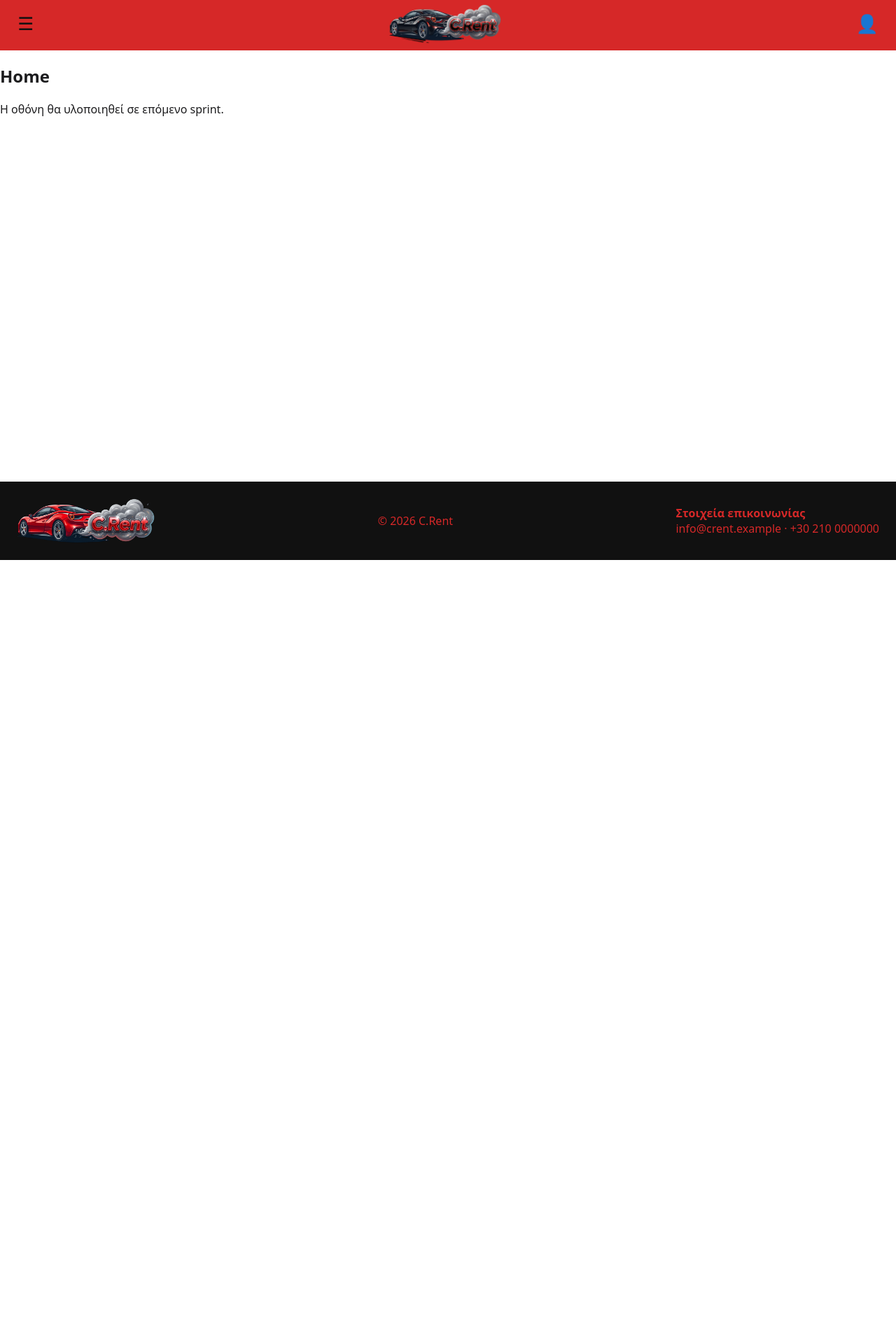
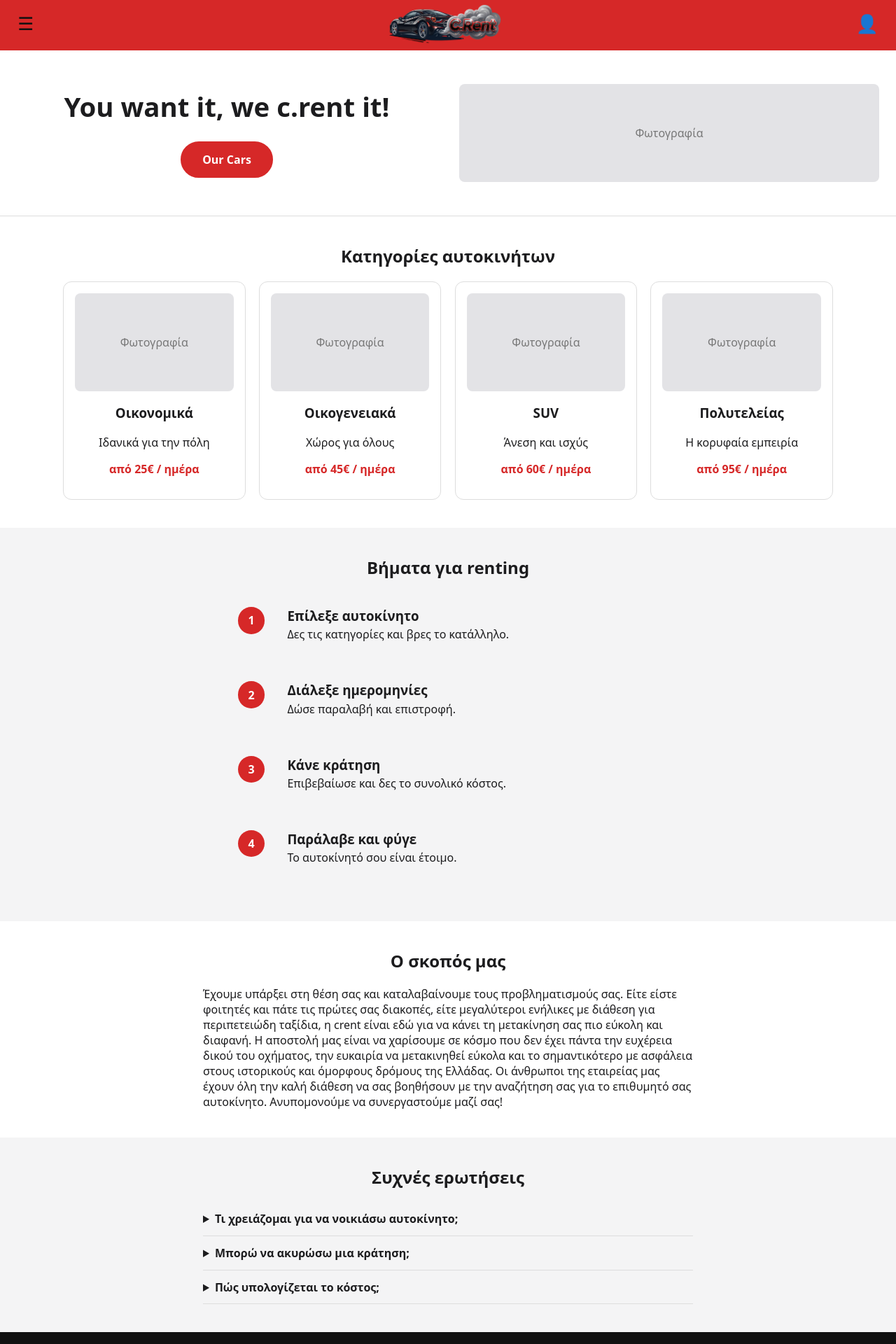
Before and after one commit to vaggkarap/car_rental, a React (Vite) app in the folder frontend/: page / in a window 1280 px wide. Shown: the top 1920 px of the page at 70% size. Before the commit the page ends 800 px from the top, so only its background shows below. Built offline with nearby package versions, Linux system fonts and the light colour scheme.

Commit message:
SCRUM-29 US-22 Home page: hero, categories, steps, purpose, FAQ
AI-assisted (Claude). Front-end only with mock data; backend/API and tests pending.

```diff
--- a/frontend/src/App.jsx
+++ b/frontend/src/App.jsx
@@ -1,5 +1,6 @@
 import { Routes, Route } from 'react-router-dom'
 import Layout from './components/Layout'
+import HomePage from './pages/HomePage'
 import PlaceholderPage from './pages/PlaceholderPage'
 import ProtectedRoute from './components/ProtectedRoute'
 import LoginPage from './pages/LoginPage'
@@ -9,7 +10,7 @@ export default function App() {
   return (
     <Routes>
       <Route element={<Layout />}>
-        <Route path="/" element={<PlaceholderPage title="Home" />} />
+        <Route path="/" element={<HomePage />} />
         <Route path="/cars" element={<PlaceholderPage title="Our Cars" />} />
         <Route path="/cars/:id" element={<PlaceholderPage title="Car details" />} />
         <Route path="/compare" element={<PlaceholderPage title="Compare cars" />} />
--- a/frontend/src/index.css
+++ b/frontend/src/index.css
@@ -50,6 +50,59 @@ main { flex: 1; }
 }
 .dropdown a:hover, .dropdown button:hover { background: var(--bg-alt); }
 
+/* Hero */
+.hero {
+  display: flex; flex-wrap: wrap; align-items: center; justify-content: space-between;
+  gap: 2rem; padding: 3rem 1.5rem; border-bottom: 1px solid var(--border);
+}
+.hero__text { flex: 1 1 320px; text-align: center; }
+.hero h1 { font-size: 2.4rem; margin: 0 0 1.5rem; }
+.hero__images { flex: 1 1 320px; }
+.btn {
+  display: inline-block; padding: 0.8rem 1.8rem; border-radius: 999px;
+  border: 2px solid var(--brand); background: var(--brand); color: #fff; font-weight: 700;
+}
+.btn:hover { background: var(--brand-dark); }
+
+/* Sections */
+.section { padding: 2.5rem 1.5rem; text-align: center; }
+.section--alt { background: var(--bg-alt); }
+.section h2 { margin-top: 0; }
+.narrow { max-width: 700px; margin: 0 auto; text-align: left; }
+
+.cards {
+  display: grid; gap: 1.2rem; max-width: 1100px; margin: 0 auto;
+  grid-template-columns: repeat(auto-fit, minmax(220px, 1fr));
+}
+.card { background: #fff; border: 1px solid var(--border); border-radius: 12px; padding: 1rem; }
+.price { font-weight: 700; color: var(--brand); }
+
+.placeholder-img {
+  display: grid; place-items: center; height: 140px; border-radius: 8px;
+  background: #e3e3e6; color: #777;
+}
+
+.steps {
+  display: flex; flex-direction: column; gap: 3.5rem; max-width: 600px; margin: 2.5rem auto; padding: 0; list-style: none;
+}
+.steps__num {
+  display: inline-grid; place-items: center; width: 2.4rem; height: 2.4rem;
+  border-radius: 50%; background: var(--brand); color: #fff; font-weight: 700;
+}
+
+.steps li {
+  display: grid;
+  grid-template-columns: 2.4rem 1fr;
+  column-gap: 2rem;
+  text-align: left;
+}
+.steps__num { grid-row: 1 / span 2; }
+.steps li h3 { margin: 0; }
+.steps li p { margin: 0.2rem 0 0; }
+
+.faq { border-bottom: 1px solid var(--border); padding: 0.8rem 0; }
+.faq summary { cursor: pointer; font-weight: 600; }
+
 /* Footer */
 .footer {
   display: flex; flex-wrap: wrap; align-items: center; justify-content: space-between;
--- /dev/null
+++ b/frontend/src/pages/HomePage.jsx
@@ -0,0 +1,95 @@
+import { Link } from 'react-router-dom'
+
+// ΠΡΟΣΩΡΙΝΑ δεδομένα. Αργότερα οι κατηγορίες θα έρχονται από το API (GET /api/categories).
+const categories = [
+  { id: 1, name: 'Οικονομικά', description: 'Ιδανικά για την πόλη', price: 25 },
+  { id: 2, name: 'Οικογενειακά', description: 'Χώρος για όλους', price: 45 },
+  { id: 3, name: 'SUV', description: 'Άνεση και ισχύς', price: 60 },
+  { id: 4, name: 'Πολυτελείας', description: 'Η κορυφαία εμπειρία', price: 95 },
+]
+
+const steps = [
+  { title: 'Επίλεξε αυτοκίνητο', text: 'Δες τις κατηγορίες και βρες το κατάλληλο.' },
+  { title: 'Διάλεξε ημερομηνίες', text: 'Δώσε παραλαβή και επιστροφή.' },
+  { title: 'Κάνε κράτηση', text: 'Επιβεβαίωσε και δες το συνολικό κόστος.' },
+  { title: 'Παράλαβε και φύγε', text: 'Το αυτοκίνητό σου είναι έτοιμο.' },
+]
+
+const faqs = [
+  { q: 'Τι χρειάζομαι για να νοικιάσω αυτοκίνητο;', a: 'Λογαριασμό στην εφαρμογή και έγκυρο δίπλωμα οδήγησης.' },
+  { q: 'Μπορώ να ακυρώσω μια κράτηση;', a: 'Ναι, πριν την ημερομηνία παραλαβής, από τις Τρέχουσες κρατήσεις.' },
+  { q: 'Πώς υπολογίζεται το κόστος;', a: 'Ημέρες ενοικίασης × ημερήσια τιμή της κατηγορίας.' },
+]
+
+export default function HomePage() {
+  return (
+    <>
+      {/* Hero: τίτλος + κουμπί Our Cars + ενδεικτικές φωτογραφίες */}
+      <section className="hero">
+        <div className="hero__text">
+          <h1>You want it, we c.rent it!</h1>
+          <Link to="/cars" className="btn">Our Cars</Link>
+        </div>
+        <div className="hero__images" aria-hidden="true">
+          <div className="placeholder-img">Φωτογραφία</div>
+        </div>
+      </section>
+
+      {/* Κάρτες με κατηγορίες αυτοκινήτων */}
+      <section className="section">
+        <h2>Κατηγορίες αυτοκινήτων</h2>
+        <div className="cards">
+          {categories.map(c => (
+            <article key={c.id} className="card">
+              <div className="placeholder-img">Φωτογραφία</div>
+              <h3>{c.name}</h3>
+              <p>{c.description}</p>
+              <p className="price">από {c.price}€ / ημέρα</p>
+            </article>
+          ))}
+        </div>
+      </section>
+
+      {/* Βήματα για renting */}
+      <section className="section section--alt">
+        <h2>Βήματα για renting</h2>
+        <ol className="steps">
+          {steps.map((s, i) => (
+            <li key={s.title}>
+              <span className="steps__num">{i + 1}</span>
+              <h3>{s.title}</h3>
+              <p>{s.text}</p>
+            </li>
+          ))}
+        </ol>
+      </section>
+
+      {/* Ο σκοπός μας */}
+      <section className="section">
+        <h2>Ο σκοπός μας</h2>
+        <p className="narrow">
+           Έχουμε υπάρξει στη θέση σας και καταλαβαίνουμε τους προβληματισμούς σας. Είτε είστε φοιτητές και
+           πάτε τις πρώτες σας διακοπές, είτε  μεγαλύτεροι ενήλικες με διάθεση για περιπετειώδη ταξίδια,
+           η crent είναι εδώ για να κάνει τη μετακίνηση σας πιο εύκολη και διαφανή. Η αποστολή μας είναι
+           να χαρίσουμε σε κόσμο που δεν έχει πάντα την ευχέρεια δικού του οχήματος, την ευκαιρία
+            να μετακινηθεί εύκολα και το σημαντικότερο με ασφάλεια στους ιστορικούς και όμορφους δρόμους της Ελλάδας.
+            Οι άνθρωποι της εταιρείας μας έχουν όλη την καλή διάθεση να σας βοηθήσουν με την αναζήτηση σας
+            για το επιθυμητό σας αυτοκίνητο. Ανυπομονούμε να συνεργαστούμε μαζί σας!
+        </p>
+      </section>
+
+      {/* Συχνές ερωτήσεις */}
+      <section className="section section--alt">
+        <h2>Συχνές ερωτήσεις</h2>
+        <div className="narrow">
+          {faqs.map(f => (
+            <details key={f.q} className="faq">
+              <summary>{f.q}</summary>
+              <p>{f.a}</p>
+            </details>
+          ))}
+        </div>
+      </section>
+    </>
+  )
+}
```
